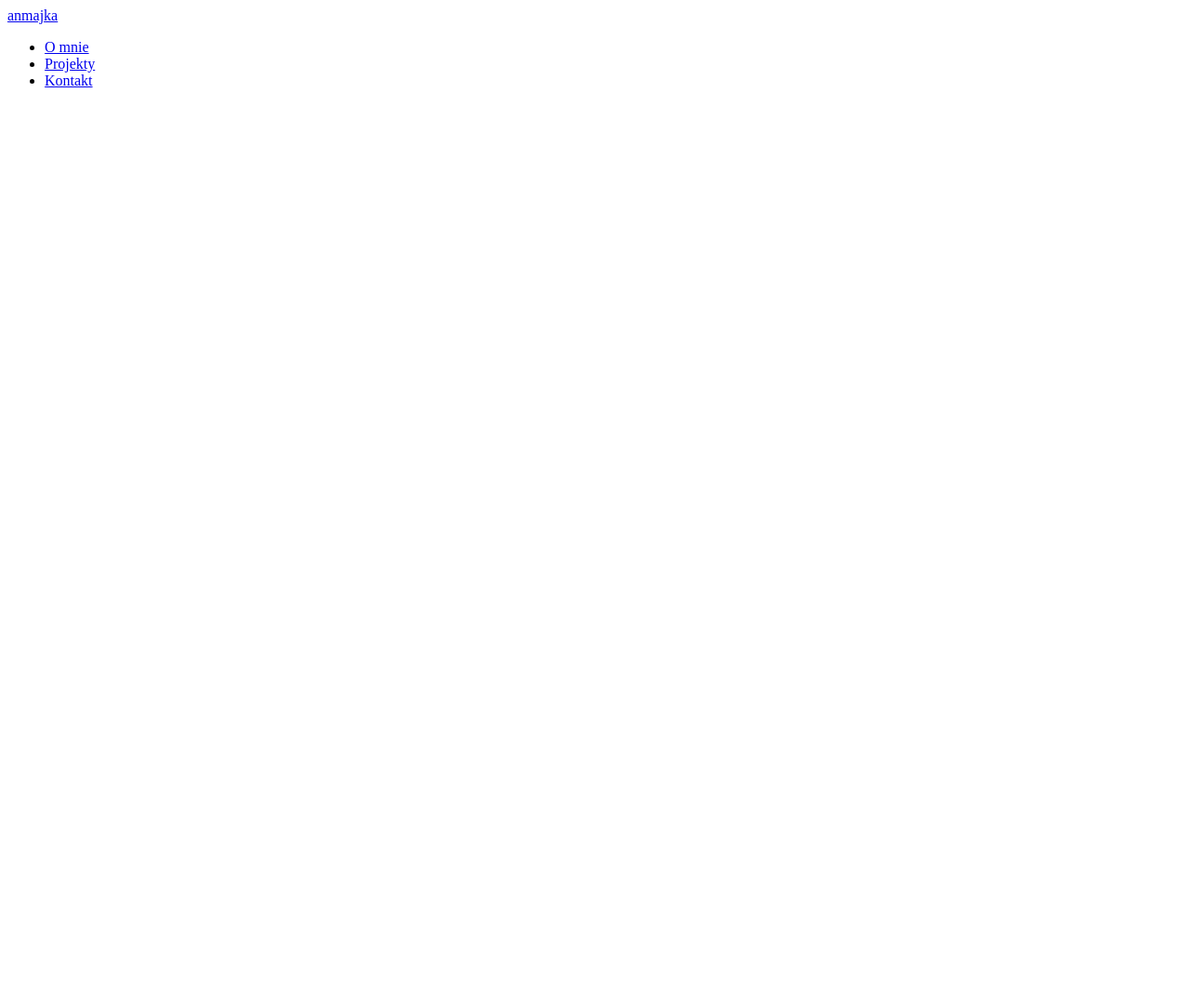
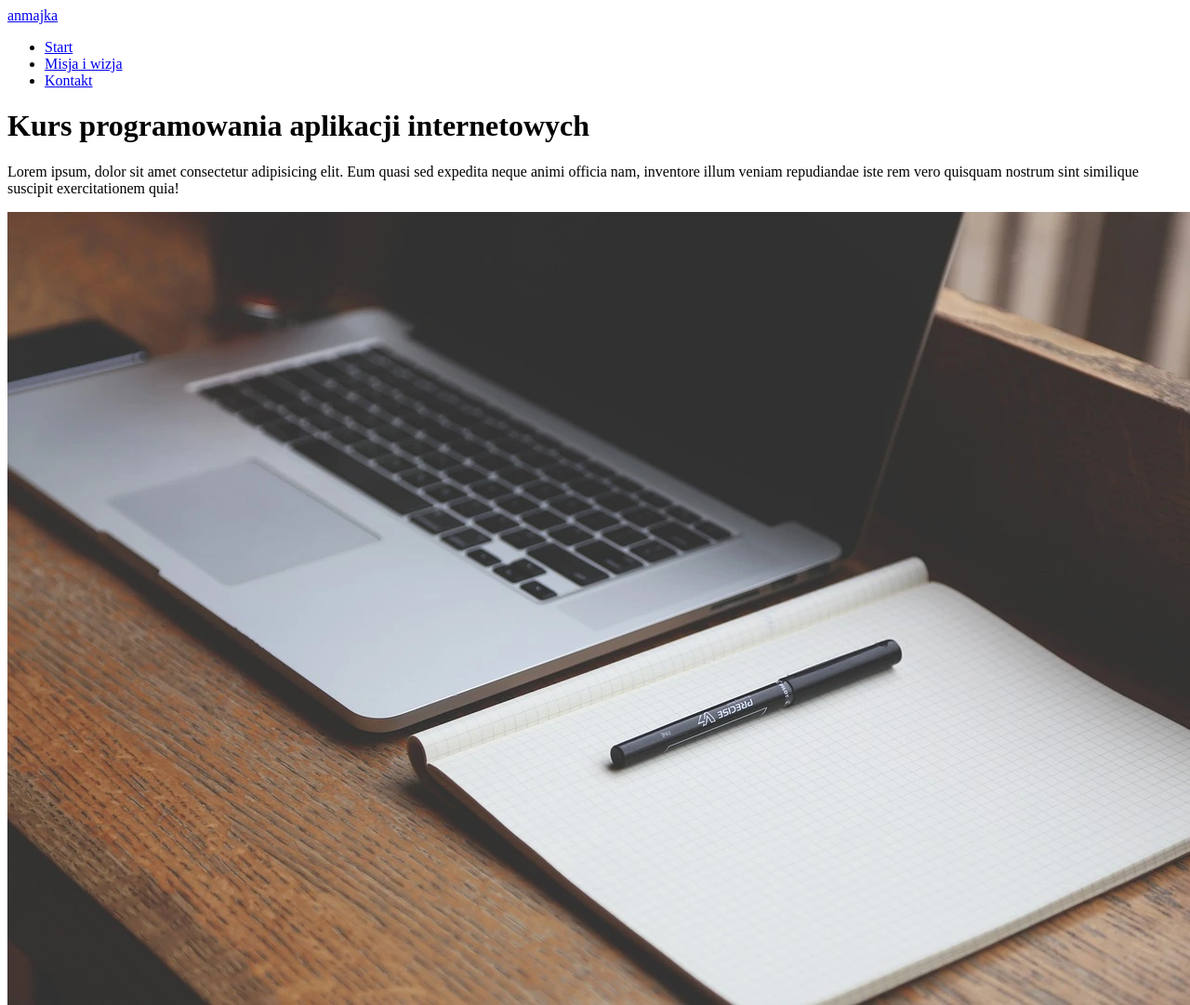
Before and after one commit to anmajka/anmajka.github.io, a plain HTML site: page index.html in a window 1280 px wide. Shown: the whole page at 93% size. Before the commit the page ends 800 px from the top, so only its background shows below. Drawn offline with Linux system fonts and the light colour scheme.

Commit message:
nav i header

```diff
--- a/index.html
+++ b/index.html
@@ -4,16 +4,27 @@
     <meta charset="UTF-8" />
     <meta http-equiv="X-UA-Compatible" content="IE=edge" />
     <meta name="viewport" content="width=device-width, initial-scale=1.0" />
-    <title>anmajka - o mnie</title>
+    <title>Kurs tworzenia aplikacji internetowych</title>
   </head>
   <body>
     <nav>
       <a href="./">anmajka</a>
       <ul>
-        <li><a href="#">O mnie</a></li>
-        <li><a href="#">Projekty</a></li>
+        <li><a href="#">Start</a></li>
+        <li><a href="#">Misja i wizja</a></li>
         <li><a href="#">Kontakt</a></li>
       </ul>
     </nav>
+
+    <header>
+      <h1>Kurs programowania aplikacji internetowych</h1>
+      <p>
+        Lorem ipsum, dolor sit amet consectetur adipisicing elit. Eum quasi sed
+        expedita neque animi officia nam, inventore illum veniam repudiandae
+        iste rem vero quisquam nostrum sint similique suscipit exercitationem
+        quia!
+      </p>
+      <img src="./img/desk.webp" alt="Laptop i zeszyt do notatek" />
+    </header>
   </body>
 </html>
```
Also changed, not shown: img/desk.jpg (added), img/desk.webp (added).
